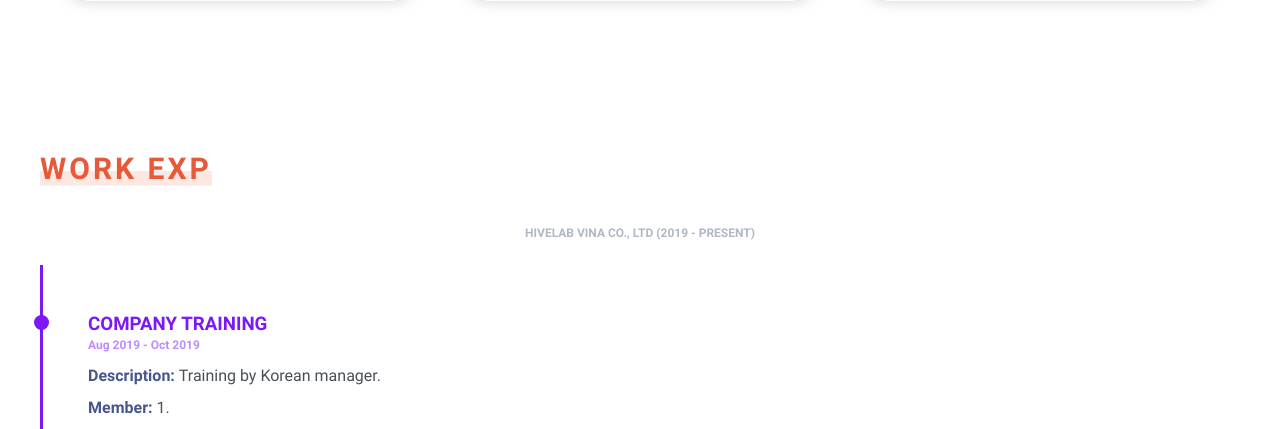
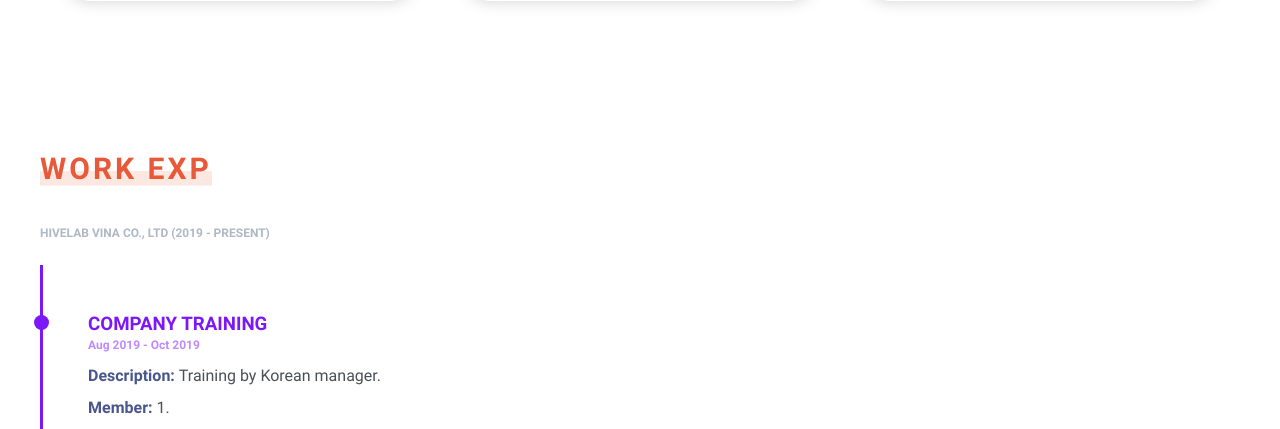
Before and after one commit to trinhccao/trinhccao.github.io, a PHP site: page / in a window 1280 px wide. Shown: the part 2196-2625 px from the top of the page. Run offline with PHP 8.4, Linux system fonts and the light colour scheme.

Commit message:
Update main.css

```diff
--- a/portfolio/css/main.css
+++ b/portfolio/css/main.css
@@ -30,7 +30,7 @@ body{font-family:roboto,sans-serif}
 .btn--secondary{color:#7a7b7f;border:1px solid #7a7b7f}
 .btn--secondary:hover{color:#fff;background-color:#515256;border-color:#515256}
 .title-lv3{display:inline-block;margin-bottom:15px;font-size:1.875rem;font-weight:700;letter-spacing:3px;color:#e8593a;background-image:linear-gradient(to bottom,#fce8e0,#fce8e0);background-size:100% .9125rem;background-repeat:no-repeat;background-position:0 100%}
-.exp-company{display:block;margin-bottom:25px;text-align:center;font-size:.75rem;color:#afb8c5}
+.exp-company{display:block;margin-bottom:25px;font-size:.75rem;color:#afb8c5}
 .content-wrapper{display:flex;flex-wrap:wrap;padding-top:25px;padding-bottom:25px}
 .content-wrapper--vertical{flex-direction:column}
 .card{display:flex;flex-direction:column;flex-basis:33.333%;padding:25px}
```
